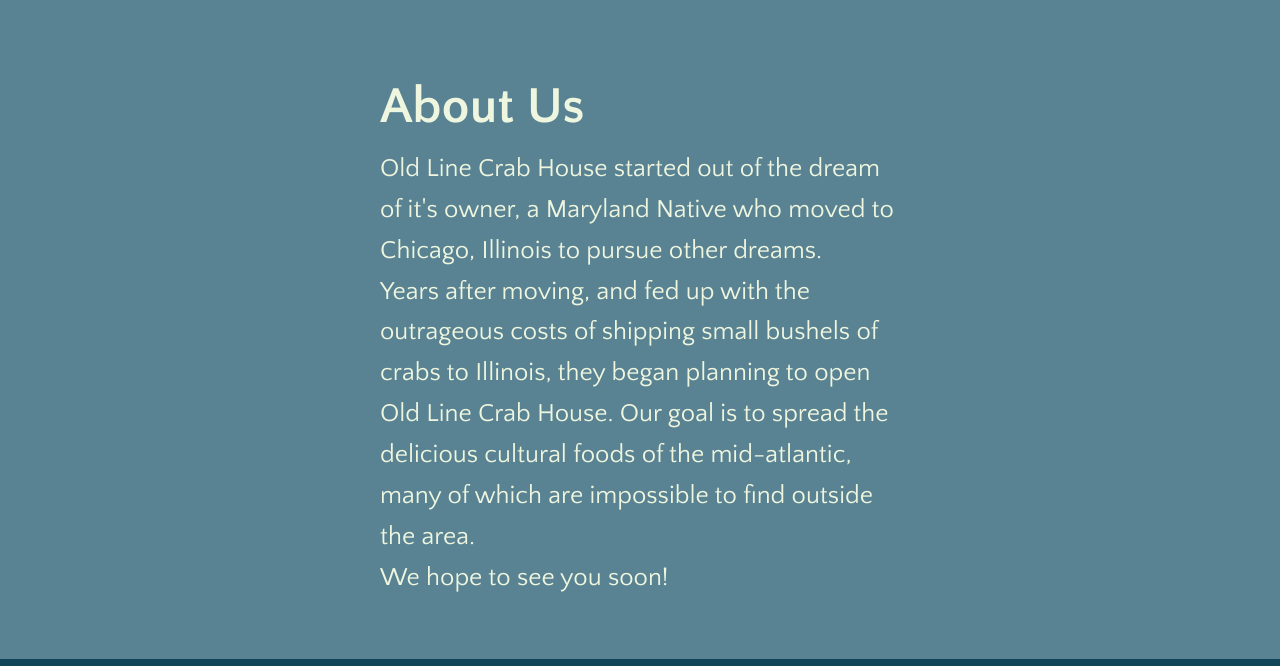
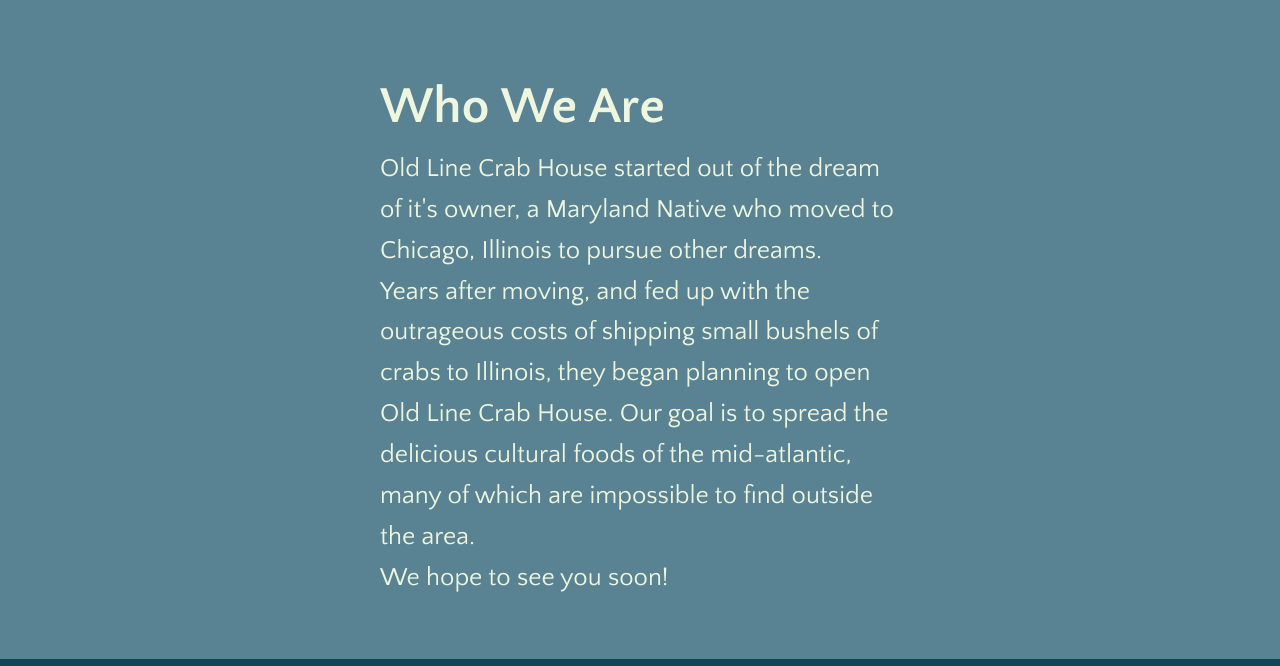
Before and after one commit to Erik-Debye/OldLineCrabHouse, a plain HTML site: page Old Line Crab House/location.html in a window 1280 px wide. Shown: the part 2137-2803 px from the top of the page. Drawn offline with Linux system fonts and the light colour scheme.

Commit message:
Adding all the final documents with optimized images

```diff
--- a/Old Line Crab House/location.html
+++ b/Old Line Crab House/location.html
@@ -104,7 +104,7 @@
         <img src="./img/bmore.jpg" alt="A photo of the Inner Harbor, Baltimore, Maryland" />
       </div>
       <div class="row-3-text">
-        <h1>About Us</h1>
+        <h1>Who We Are</h1>
         <h3>
           Old Line Crab House started out of the dream of it's owner, a Maryland Native who moved to Chicago, Illinois
           to pursue other dreams.
```
